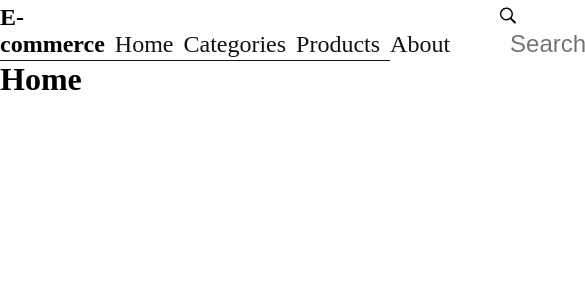
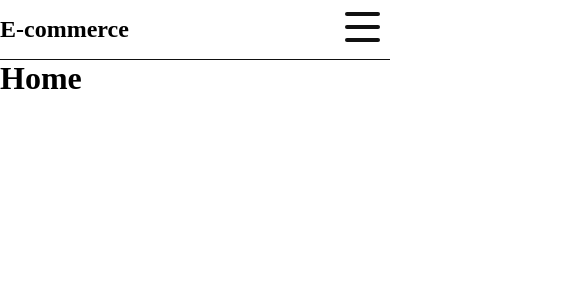
Before and after one commit to montexbjeliseo/e-commerce, a React (Vite) app: page / in a window 390 px wide. Shown: the top 300 px of the page, 585 px wide, since content can reach past the window. Built offline with nearby package versions, Linux system fonts and the light colour scheme.

Commit message:
Navbar responsive

```diff
--- a/package.json
+++ b/package.json
@@ -12,7 +12,8 @@
   "dependencies": {
     "react": "^18.2.0",
     "react-dom": "^18.2.0",
-    "react-router-dom": "^6.20.1"
+    "react-router-dom": "^6.20.1",
+    "styled-components": "^6.1.1"
   },
   "devDependencies": {
     "@types/react": "^18.2.37",
--- /dev/null
+++ b/src/shared/components/BurgerButton/index.tsx
@@ -0,0 +1,70 @@
+import styled from "styled-components"
+
+const NavIcon = styled.div`
+.nav-icon-5{
+    width: 35px;
+    height: 30px;
+    margin: 10px 10px;
+    position: relative;
+    cursor: pointer;
+    display: inline-block;
+  }
+  .nav-icon-5 span{
+    background-color:#111;
+    position: absolute;
+    border-radius: 2px;
+    transition: .3s cubic-bezier(.8, .5, .2, 1.4);
+    width:100%;
+    height: 4px;
+    transition-duration: 500ms
+  }
+  .nav-icon-5 span:nth-child(1){
+    top:0px;
+    left: 0px;
+  }
+  .nav-icon-5 span:nth-child(2){
+    top:13px;
+    left: 0px;
+    opacity:1;
+  }
+  .nav-icon-5 span:nth-child(3){
+    bottom:0px;
+    left: 0px;
+  }
+  .nav-icon-5:not(.open):hover span:nth-child(1){
+    transform: rotate(-3deg) scaleY(1.1);
+  }
+  .nav-icon-5:not(.open):hover span:nth-child(2){
+    transform: rotate(3deg) scaleY(1.1);
+  }
+  .nav-icon-5:not(.open):hover span:nth-child(3){
+    transform: rotate(-4deg) scaleY(1.1);
+  }
+  .nav-icon-5.open span:nth-child(1){
+    transform: rotate(45deg);
+    top: 13px;
+  }
+  .nav-icon-5.open span:nth-child(2){
+    opacity:0;
+  }
+  .nav-icon-5.open span:nth-child(3){
+    transform: rotate(-45deg);
+    top: 13px;
+  }
+`;
+
+type Props = {
+    handleClick: () => void
+}
+
+export const BurgerButton: React.FC<Props> = ({handleClick}) => {
+    return (
+        <NavIcon>
+            <div className="icon nav-icon-5" onClick={handleClick}>
+                <span></span>
+                <span></span>
+                <span></span>
+            </div>
+        </NavIcon>
+    )
+}
--- a/src/shared/components/Navbar/index.css
+++ b/src/shared/components/Navbar/index.css
@@ -1,22 +1,21 @@
 .header {
-    display: flex;
     width: 100%;
     height: 60px;
-    flex-shrink: 0;
-    align-items: center;
-    justify-content: center;
     border-bottom: 1px solid #111;
     font-family: Public Sans;
     font-style: normal;
     font-size: 24px;
+    box-sizing: border-box;
 }
 
 .wrap {
     display: flex;
-    width: 100%;
-    max-width: 1200px;
     justify-content: space-between;
     align-items: center;
+    max-width: 1200px;
+    height: 100%;
+    margin: auto;
+    box-sizing: border-box;
 }
 
 .header nav ul {
@@ -24,12 +23,12 @@
     list-style: none;
     list-style-type: none;
     gap: 10px;
+    box-sizing: border-box;
 }
 
 .header nav ul li a {
     text-decoration: none;
     color: #111;
-    /* font-weight: bolder; */
 }
 
 .link-group {
@@ -58,3 +57,52 @@
 .search-form {
     padding-left: 20px;
 }
+
+.cart-link,
+.login-link {
+    align-self: self-end;
+}
+
+
+
+@media (min-width: 1080px) {
+    .toggle-show-links-button {
+        display: none;
+    }
+}
+
+@media screen and (max-width: 1080px) {
+    .header {
+        min-height: 60px;
+        height: 60px;
+    }
+    .header .wrap {
+        justify-content: space-between;
+        width: 100%;
+    }
+    .header nav {
+        display: none;
+    }
+
+
+    .header nav.show-links {
+        display: flex;
+        position: absolute;
+        top: 60px;
+        left: 0;
+        right: 0;
+        background: #fff;
+        padding: 0 10px;
+    }
+
+    .header nav.show-links ul {
+        display: flex;
+        flex-direction: column;
+        width: 100%;
+
+    }
+    .header nav.show-links ul .cart-link,
+    .header nav.show-links ul .login-link {
+        align-self: self-start;
+    }
+}
--- a/src/shared/components/Navbar/index.tsx
+++ b/src/shared/components/Navbar/index.tsx
@@ -2,31 +2,34 @@ import { Link } from "react-router-dom";
 import "./index.css";
 import { SearchInput } from "../SearchInput";
 import CartIcon from "../../../assets/icons/cart.svg";
+import { useState } from "react";
+import { BurgerButton } from "../BurgerButton";
 
 export const Navbar = () => {
+
+    const [ toggleShowLinks, setToggleShowLinks] = useState(false);
+
     return (
         <header className="header">
             <div className="wrap">
-                <div className="link-group">
-                    <div className="brand-name">E-commerce</div>
-                    <nav>
-                        <ul>
-                            <li><Link to="/">Home</Link></li>
-                            <li><Link to="/categories">Categories</Link></li>
-                            <li><Link to="/products">Products</Link></li>
-                            <li><Link to="/about">About</Link></li>
-                        </ul>
-                    </nav>
-                    <form className="search-form" action="">
-                        <SearchInput />
-                    </form>
+                <div className="brand-name">E-commerce</div>
+                <div className="toggle-show-links-button">
+                    <BurgerButton handleClick={() => setToggleShowLinks(!toggleShowLinks)}/>
                 </div>
-                <nav>
+                <nav className={toggleShowLinks ? "show-links" : ""}>
                     <ul>
-                        <li><Link to="/cart-detail"><img src={CartIcon} alt="Cart icon" /></Link></li>
-                        <li><Link to="/login">Login</Link></li>
+                        <li><Link to="/">Home</Link></li>
+                        <li><Link to="/categories">Categories</Link></li>
+                        <li><Link to="/products">Products</Link></li>
+                        <li><Link to="/about">About</Link></li>
+                        <li>
+                            <SearchInput />
+                        </li>
+                        <li className="cart-link"><Link to="/cart-detail"><img src={CartIcon} alt="Cart icon" /></Link></li>
+                        <li className="login-link"><Link to="/login">Login</Link></li>
                     </ul>
                 </nav>
+
             </div>
         </header>
     )
--- a/src/styles.css
+++ b/src/styles.css
@@ -1,8 +1,17 @@
+:root {
+    --break-point-xs: 0;
+    --break-point-sm: 576px;
+    --break-point-md: 768px;
+    --break-point-lg: 992px;
+    --break-point-xl: 1200px;
+    --break-point-xxl: 1400px;
+}
+
 * {
     margin: 0;
     padding: 0;
 }
 
 .container {
-    max-width: 1200px;
+    max-width: var(--break-point-xl);
 }
```
Also changed, not shown: 1 other file (tests, documents, lock files or other folders).
